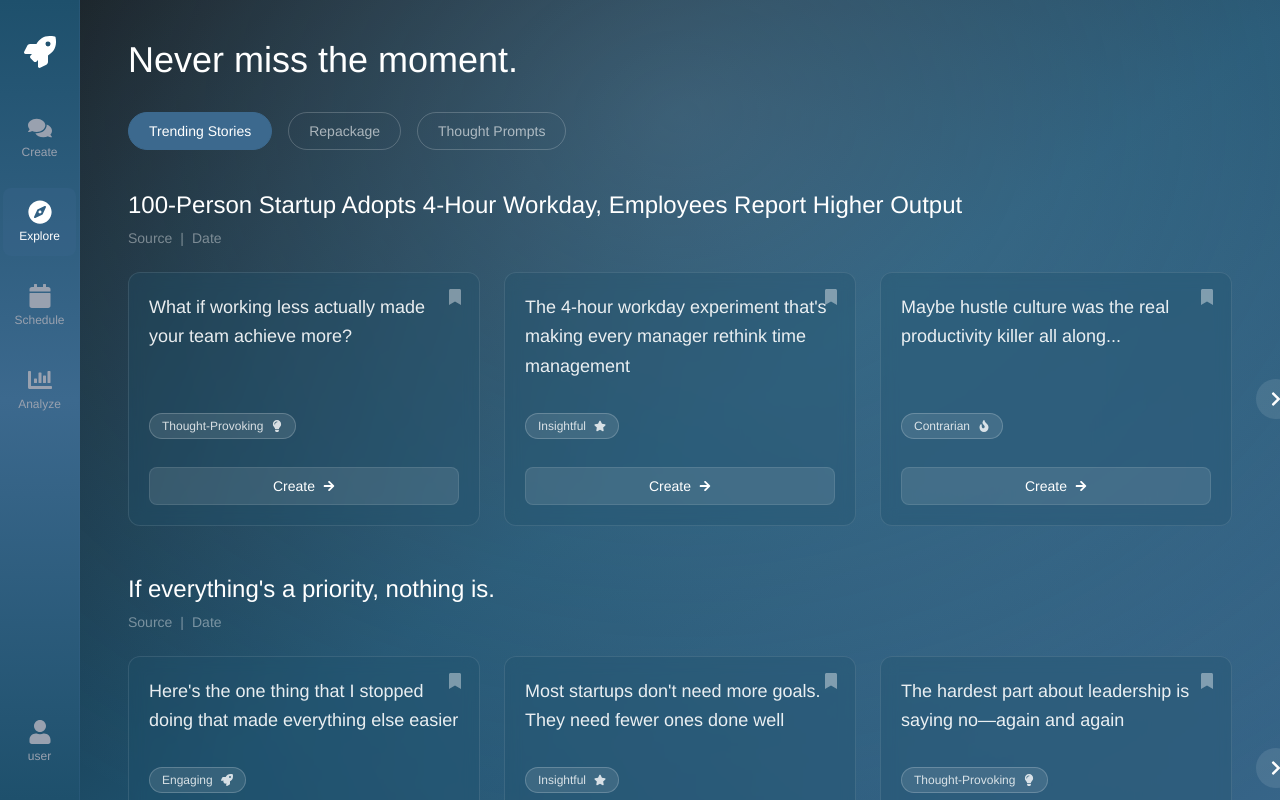
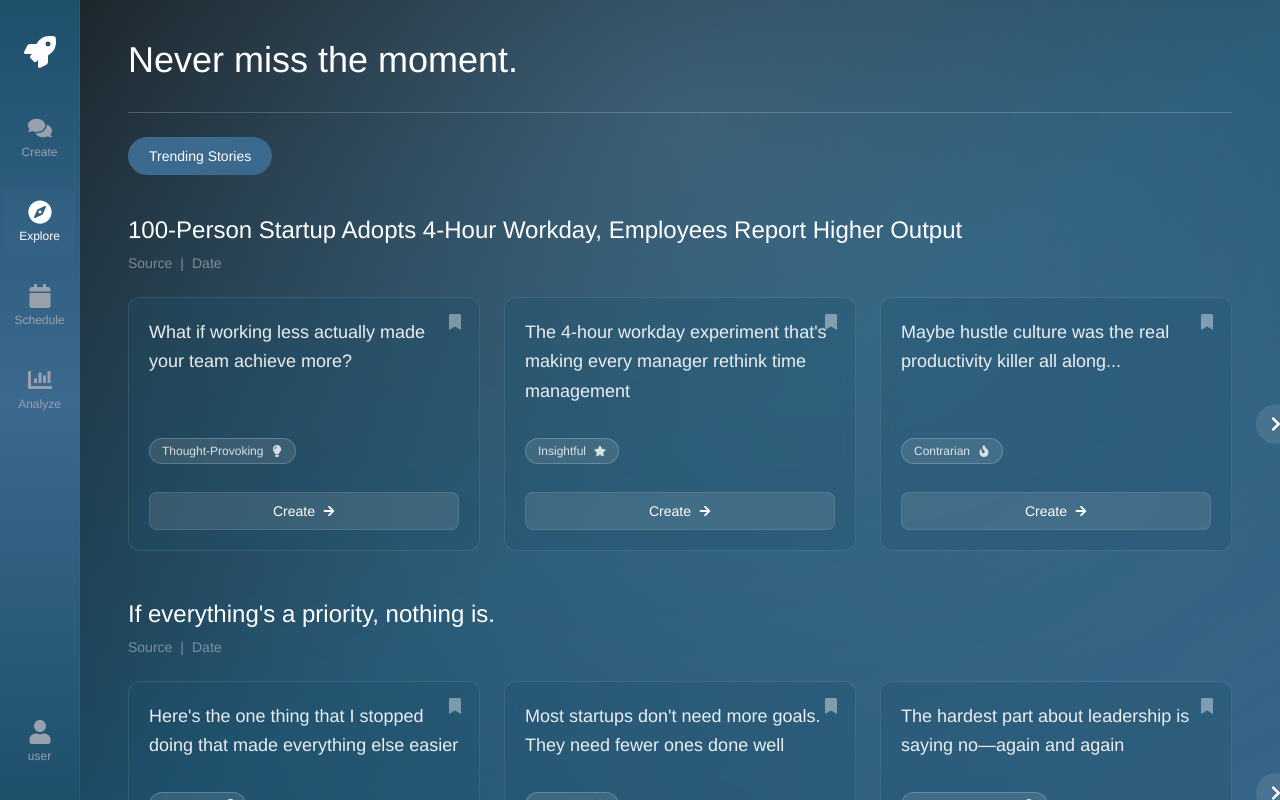
Before and after one commit to SimonNRisk/qtma25, a Next.js app in the folder frontend/: page /explore in a window 1280 px wide. Shown: the top 800 px of the page. Built offline with nearby package versions, Linux system fonts and the light colour scheme; sample sign-in values are in the browser's storage.

Commit message:
ui: removed repackage tabs from explore and added line divider

```diff
--- a/frontend/src/app/explore/page.tsx
+++ b/frontend/src/app/explore/page.tsx
@@ -1,14 +1,11 @@
 'use client';
 
-import React, { useState } from 'react';
+import React from 'react';
 import { AuthGuard } from '@/components/AuthGuard';
 import { StoryCard, StoryTag } from './components/StoryCard';
 import { FaChevronRight } from 'react-icons/fa';
 
 export default function ExplorePage() {
-  const [activeTab, setActiveTab] = useState('Trending Stories');
-
-  const tabs = ['Trending Stories', 'Repackage', 'Thought Prompts'];
 
   const stories = [
     {
@@ -57,21 +54,14 @@ export default function ExplorePage() {
         <div className="max-w-7xl mx-auto">
           <h1 className="text-4xl font-medium text-white mb-8">Never miss the moment.</h1>
 
-          {/* Tabs */}
-          <div className="flex items-center gap-4 mb-10">
-            {tabs.map(tab => (
-              <button
-                key={tab}
-                onClick={() => setActiveTab(tab)}
-                className={`px-5 py-2 rounded-full text-sm font-medium border transition-all ${
-                  activeTab === tab
-                    ? 'bg-brand-blue text-white border-brand-blue'
-                    : 'bg-transparent text-white/60 border-white/20 hover:bg-white/5 hover:text-white'
-                }`}
-              >
-                {tab}
-              </button>
-            ))}
+          {/* Divider */}
+          <div className="border-b border-white/20 mb-6"></div>
+
+          {/* Tab */}
+          <div className="mb-10">
+            <button className="px-5 py-2 rounded-full text-sm font-medium border transition-all bg-brand-blue text-white border-brand-blue">
+              Trending Stories
+            </button>
           </div>
 
           {/* Featured Story Section */}
```
